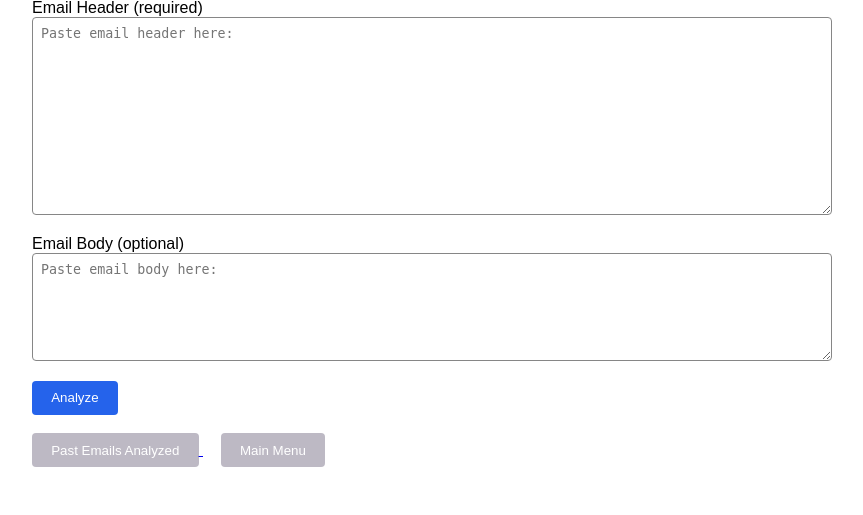
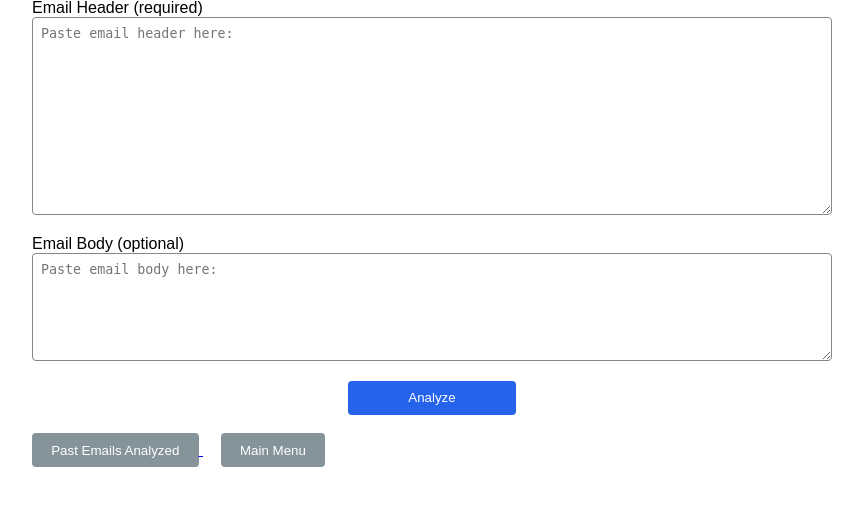
Before and after one commit to andrewzimmer132/email-metadata-reader, a Django app: page /home/ in a window 1280 px wide. Shown: the part 354-869 px from the top of the page, without its empty margins (208-1071 px from the left). Run offline with Django 5.2, Linux system fonts and the light colour scheme; the visitor is signed in with stand-in values (Sample User, id 1).

Commit message:
Mainly fixed set-up, plan to fix a couple other small details with the buttons

```diff
--- a/static/css/style.css
+++ b/static/css/style.css
@@ -32,6 +32,11 @@ body {
     max-width: 800px;
     margin: 2rem auto;
     padding: 1rem;
+}
+
+.center {
+    display: flex;
+    justify-content:center;
 }
 
 .auth-card {
@@ -227,6 +232,11 @@ button:hover {
     background: #6e90c0;
 }
 
+.btn-big {
+    padding-right: 60px;
+    padding-left: 60px;
+}
+
 /*email list*/
 .email-list {
     display: flex;
@@ -273,7 +283,7 @@ button:hover {
 }
 
 .btn-alt {
-    background: #bdb9c4;
+    background: #85939b;
 }
 
 .btn-alt:hover {
--- a/templates/analyzer/analyzer.html
+++ b/templates/analyzer/analyzer.html
@@ -33,7 +33,9 @@
         <label for="body">Email Body (optional)</label>
         <textarea name="body" id="body" rows="6"
             placeholder="Paste email body here: "></textarea>
-        <button type="submit">Analyze</button>
+        <div class="center">
+            <button type="submit" class="btn-big">Analyze</button>
+        </div>
     </form>
     <br>
       <a href="/past-emails/"> <button type="button" class="btn-alt">Past Emails Analyzed</button> </a>
```
